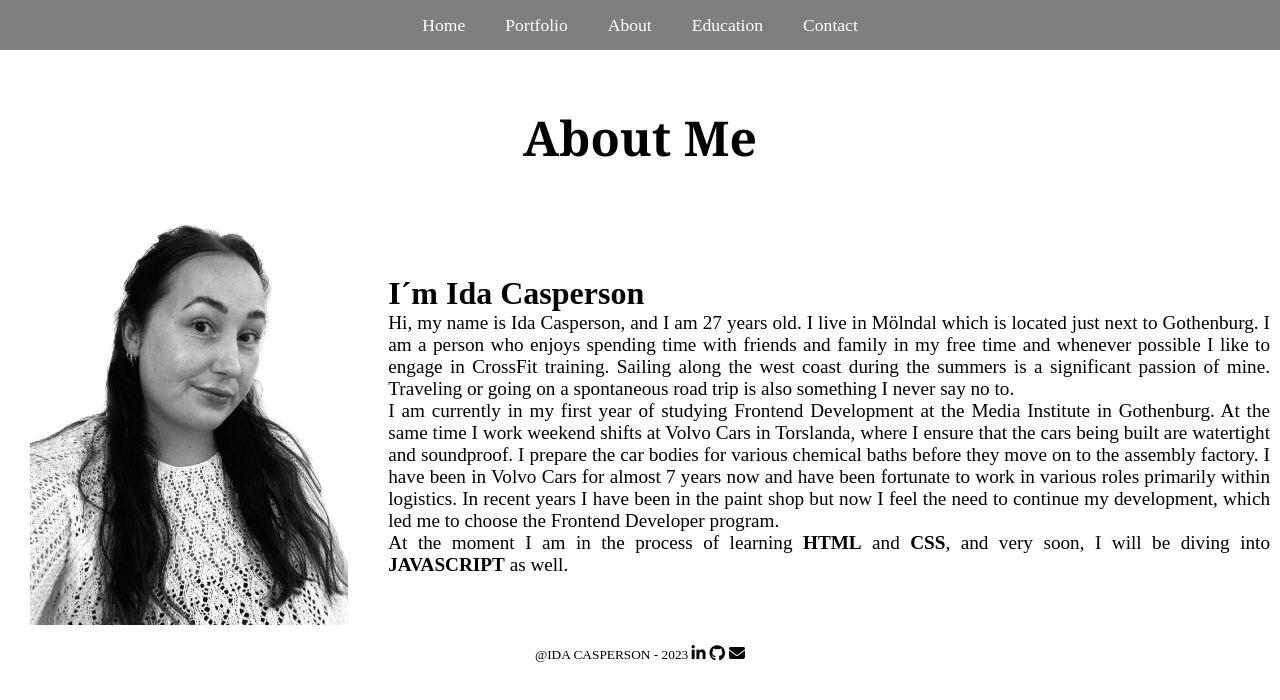
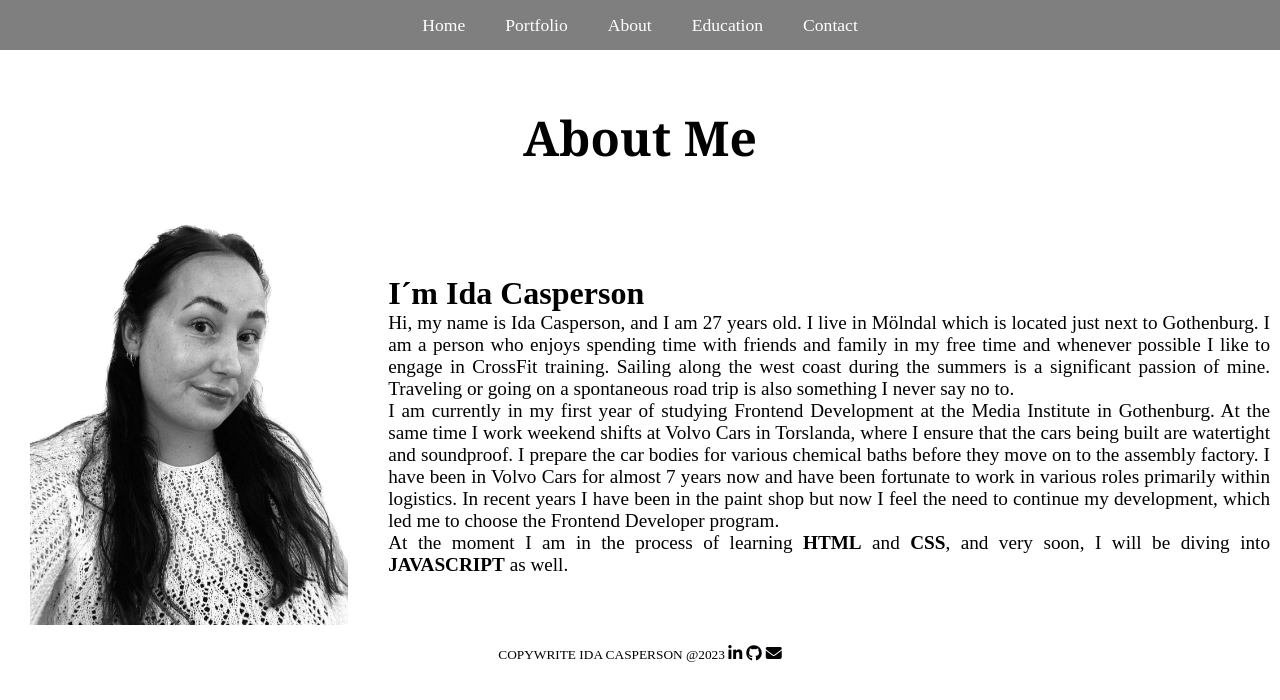
Before and after one commit to iiddaa96/Portfolio5.0, a plain HTML site: page about.html in a window 1280 px wide. Drawn offline with Linux system fonts and the light colour scheme.

Commit message:
added new update

```diff
--- a/about.html
+++ b/about.html
@@ -44,7 +44,7 @@
 
     <!--Här nedan är min footer-->
     <footer>
-        <small>@IDA CASPERSON - 2023 </small>
+        <small>COPYWRITE IDA CASPERSON @2023 </small>
         <a class="icon" href="http://www.linkedin.com/in/ida-casperson-9600881b2" target="_blank"><i class="fa-brands fa-linkedin" style="color: #000000;"></i></a>
         <a class="icon" href="https://github.com/iiddaa96" target="_blank"><i class="fa-brands fa-github" style="color: #010409;"></i></a>
         <a class="icon" href="https://outlook.office365.com/mail/" target="_blank"><i class="fa-solid fa-envelope" style="color: #030507;"></i></a>
```
Also changed, not shown: education.html (+1 -1 lines), portfolio.html (+1 -1 lines).
